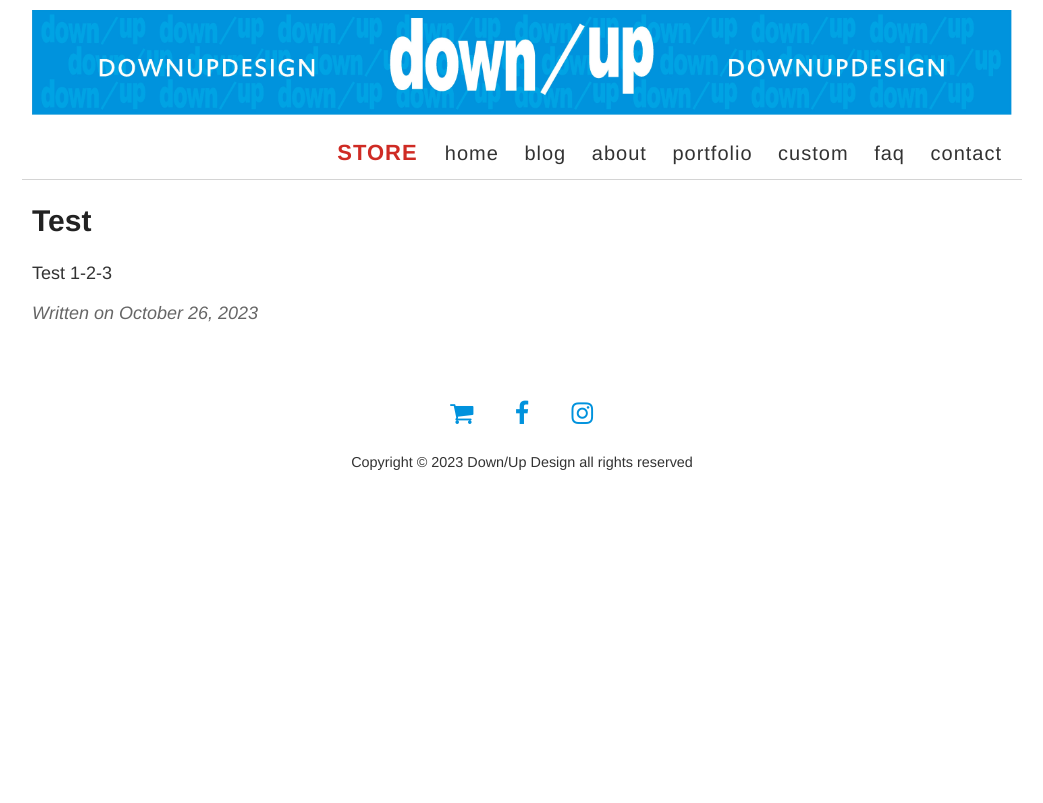
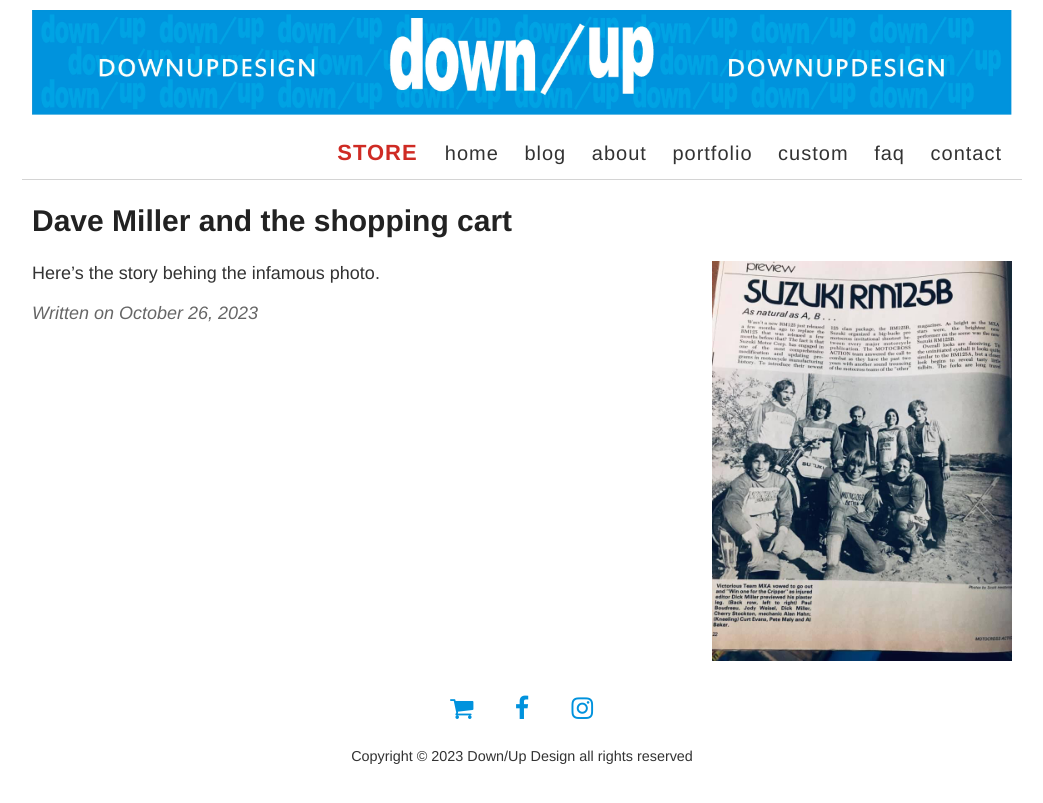
Before and after one commit to hozt/downupdesigns.github.io, a Jekyll site: the page built from _posts/2023-10-26-test.md, in a window 1280 px wide. Shown: the top 803 px of the page, without its empty margins (118-1161 px from the left). Built offline with Jekyll 4.4.1, drawn with Linux system fonts in a browser that asks for light colours; our own code applies the rules of GitHub Pages for plain Markdown files.

Commit message:
Update 2023-10-26-test.md

```diff
--- a/_posts/2023-10-26-test.md
+++ b/_posts/2023-10-26-test.md
@@ -1 +1,7 @@
-Test 1-2-3
+---
+layout: post
+title: Dave Miller and the shopping cart
+---
+
+![MXA History](/images/posts/img8.jpg){: .right}
+Here's the story behing the infamous photo.
```
